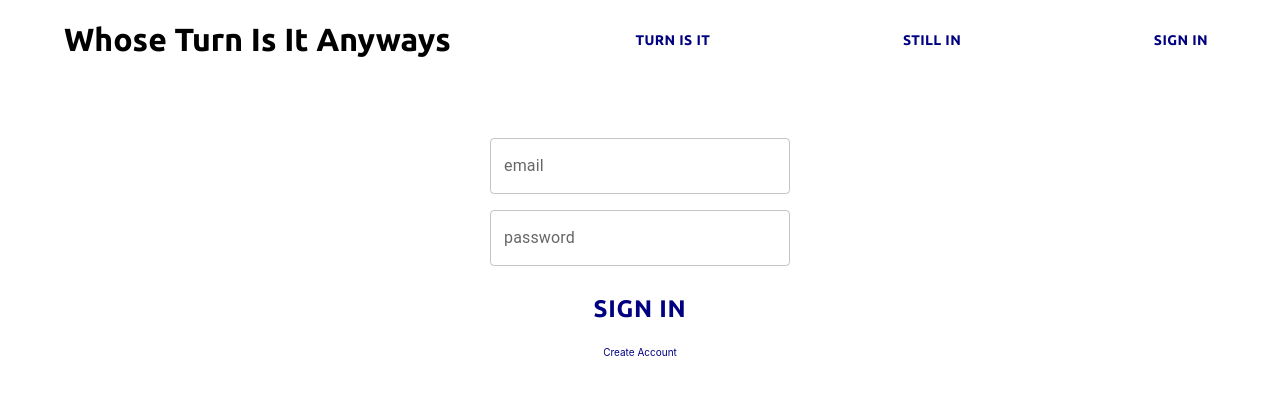
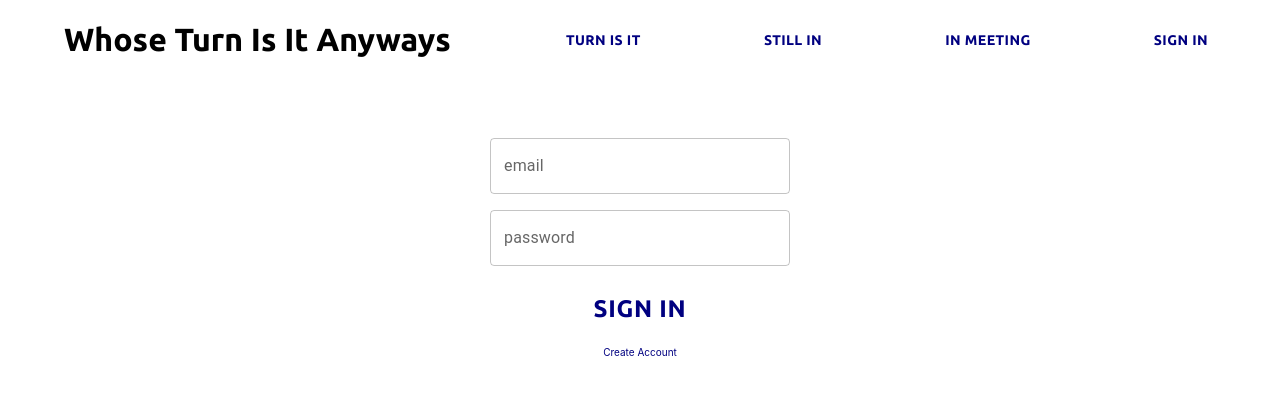
Before and after one commit to daviddalton/whoseTurnIsItAnywaysWeb, a React (Create React App) app: page /signIn in a window 1280 px wide. Shown: the top 394 px of the page. Built offline with nearby package versions, Linux system fonts and the light colour scheme; no server answers.

Commit message:
add nav item

```diff
--- a/src/components/Navigation/NavBar.tsx
+++ b/src/components/Navigation/NavBar.tsx
@@ -30,9 +30,15 @@ function NavBar() {
         navigate('/still-in')
     }
 
+    function goToInMeeting() {
+        navigate('/in-meeting')
+    }
+
     function buildTitle(): string {
         if (location.pathname.includes("/still-in")) {
             return "Whose Still In Anyways";
+        } else if (location.pathname.includes("/in-meeting")) {
+            return "Who's David Talking To"
         } else {
             return "Whose Turn Is It Anyways"
         }
@@ -44,6 +50,8 @@ function NavBar() {
                 <h1 className={"title application-text"} onClick={goHome}>{buildTitle()}</h1>
                 <Button onClick={goToTurnIsIt} sx={{color: 'navy', fontFamily: 'Ubuntu'}}>Turn Is It</Button>
                 <Button onClick={goToStillIn} sx={{color: 'navy', fontFamily: 'Ubuntu'}}>Still In</Button>
+                <Button onClick={goToInMeeting} sx={{color: 'navy', fontFamily: 'Ubuntu'}}>In Meeting</Button>
+
                 { user ? <div><h1 className={"user-name-text"}>{user?.displayName}</h1><h2 onClick={attemptSignOut}>Sign Out</h2></div> : <Button sx={{color: 'navy', fontFamily: 'Ubuntu'}} onClick={signIn}>Sign In</Button> }
             </Container>
         </div>
```
